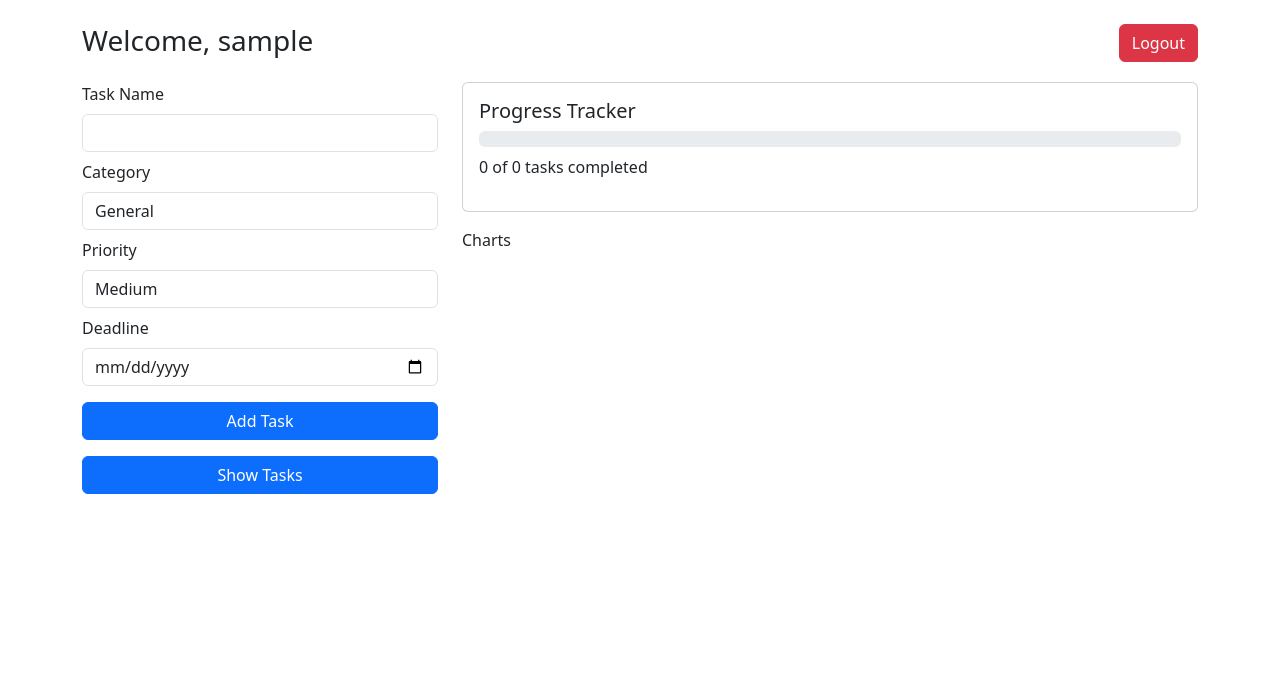
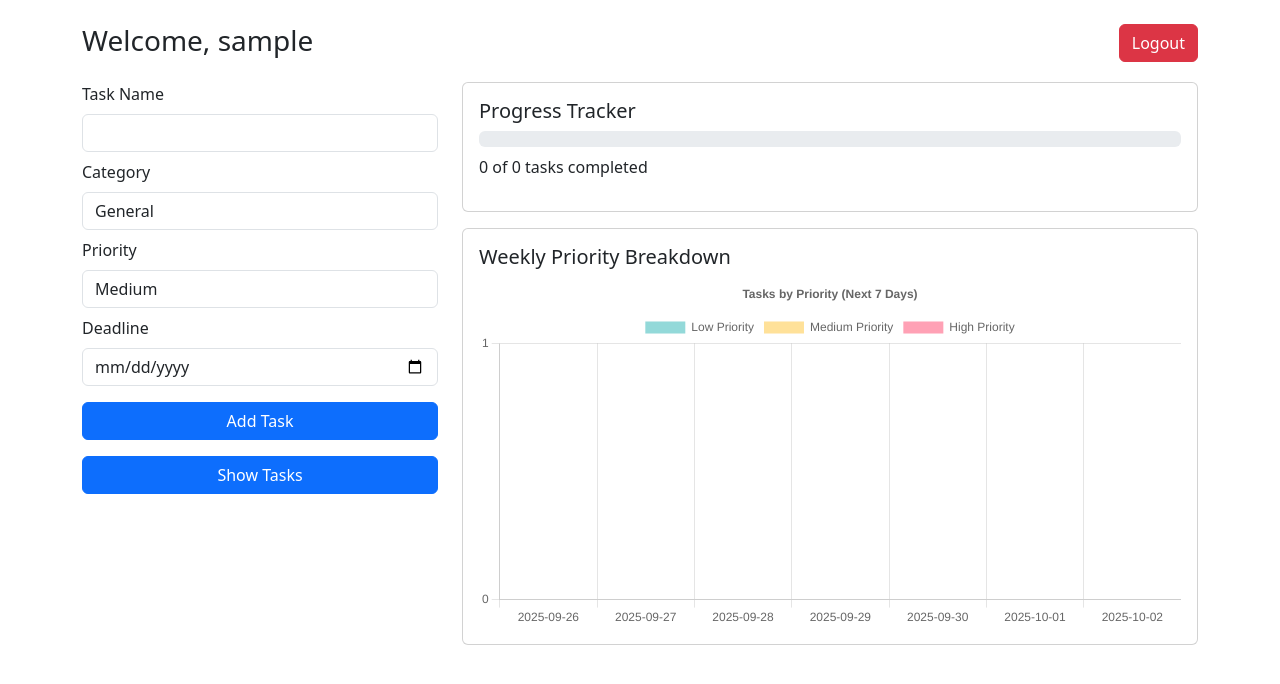
Before and after one commit to Sourabhgupta-11/task-manager, a React (Create React App) app in the folder frontend/: page / in a window 1280 px wide. Shown: the top 684 px of the page. Built offline with nearby package versions, Linux system fonts and the light colour scheme; no server answers; sample sign-in values are in the browser's storage.

Commit message:
Add weekly tasks remaining in the form of bar chart

```diff
--- a/frontend/src/components/Charts.js
+++ b/frontend/src/components/Charts.js
@@ -1,9 +1,83 @@
-import React from 'react'
+import React from "react";
+import { Card } from "react-bootstrap";
+import { Bar } from "react-chartjs-2";
+import {
+  Chart as ChartJS,
+  CategoryScale,
+  LinearScale,
+  BarElement,
+  Title,
+  Tooltip,
+  Legend,
+} from "chart.js";
 
-const Charts = () => {
+ChartJS.register(CategoryScale, LinearScale, BarElement, Title, Tooltip, Legend);
+
+function Charts({ tasks }) {
+  const today = new Date();
+
+  const days = Array.from({ length: 7 }, (_, i) => {
+    const d = new Date(today);
+    d.setDate(today.getDate() + i);
+    return d.toISOString().split("T")[0];
+  });
+
+  const countTasks = (priority, day) =>
+    tasks.filter(
+      (t) =>
+        !t.completed &&
+        t.priority === priority &&
+        t.deadline &&
+        new Date(t.deadline).toISOString().split("T")[0] === day
+    ).length;
+
+  const lowTasks = days.map((day) => countTasks("Low", day));
+  const mediumTasks = days.map((day) => countTasks("Medium", day));
+  const highTasks = days.map((day) => countTasks("High", day));
+
+  const data = {
+    labels: days,
+    datasets: [
+      {
+        label: "Low Priority",
+        data: lowTasks,
+        backgroundColor: "rgba(75, 192, 192, 0.6)",
+      },
+      {
+        label: "Medium Priority",
+        data: mediumTasks,
+        backgroundColor: "rgba(255, 206, 86, 0.6)",
+      },
+      {
+        label: "High Priority",
+        data: highTasks,
+        backgroundColor: "rgba(255, 99, 132, 0.6)",
+      },
+    ],
+  };
+
+  const options = {
+    responsive: true,
+    plugins: {
+      legend: { position: "top" },
+      title: { display: true, text: "Tasks by Priority (Next 7 Days)" },
+    },
+    scales: {
+      y: {
+        beginAtZero: true,
+        ticks: {
+          stepSize: 1,
+        },
+      },
+    },
+  };
+
   return (
-    <div>Charts</div>
-  )
+    <Card className="p-3 mb-3">
+      <h5>Weekly Priority Breakdown</h5>
+      <Bar data={data} options={options} />
+    </Card>
+  );
 }
 
-export default Charts
+export default Charts;
```
